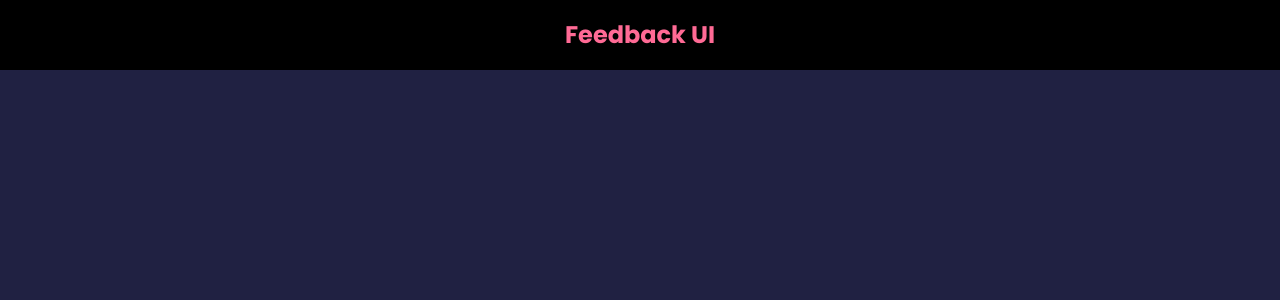
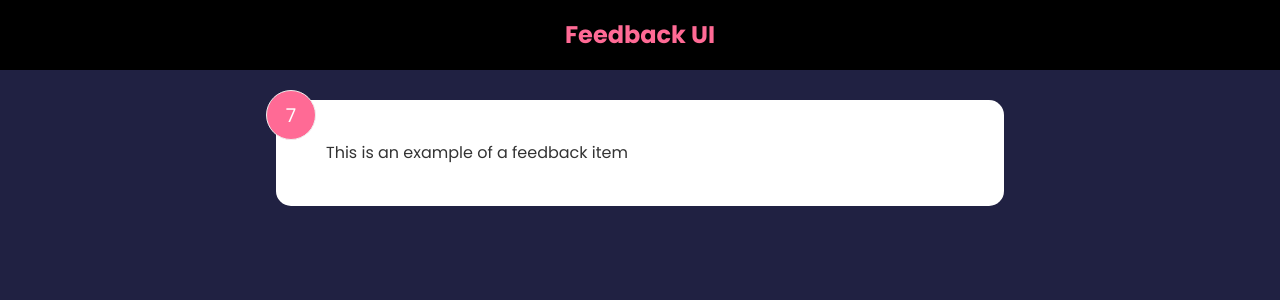
Before and after one commit to danielkim2711/feedback-app, a React (Create React App) app: page / in a window 1280 px wide. Shown: the top 300 px of the page. Built offline with nearby package versions, Linux system fonts and the light colour scheme.

Commit message:
Define FeedbackItem component

```diff
--- a/src/App.js
+++ b/src/App.js
@@ -1,10 +1,13 @@
 import Header from './components/Header';
+import FeedbackItem from './components/FeedbackItem';
 
 function App() {
   return (
     <>
       <Header />
-      <div className='container'></div>
+      <div className='container'>
+        <FeedbackItem />
+      </div>
     </>
   );
 }
--- /dev/null
+++ b/src/components/FeedbackItem.jsx
@@ -0,0 +1,15 @@
+import { useState } from 'react';
+
+function FeedbackItem() {
+  const [rating, setRating] = useState(7);
+  const [text, setText] = useState('This is an example of a feedback item');
+
+  return (
+    <div className='card'>
+      <div className='num-display'>{rating}</div>
+      <div className='text-display'>{text}</div>
+    </div>
+  );
+}
+
+export default FeedbackItem;
```
